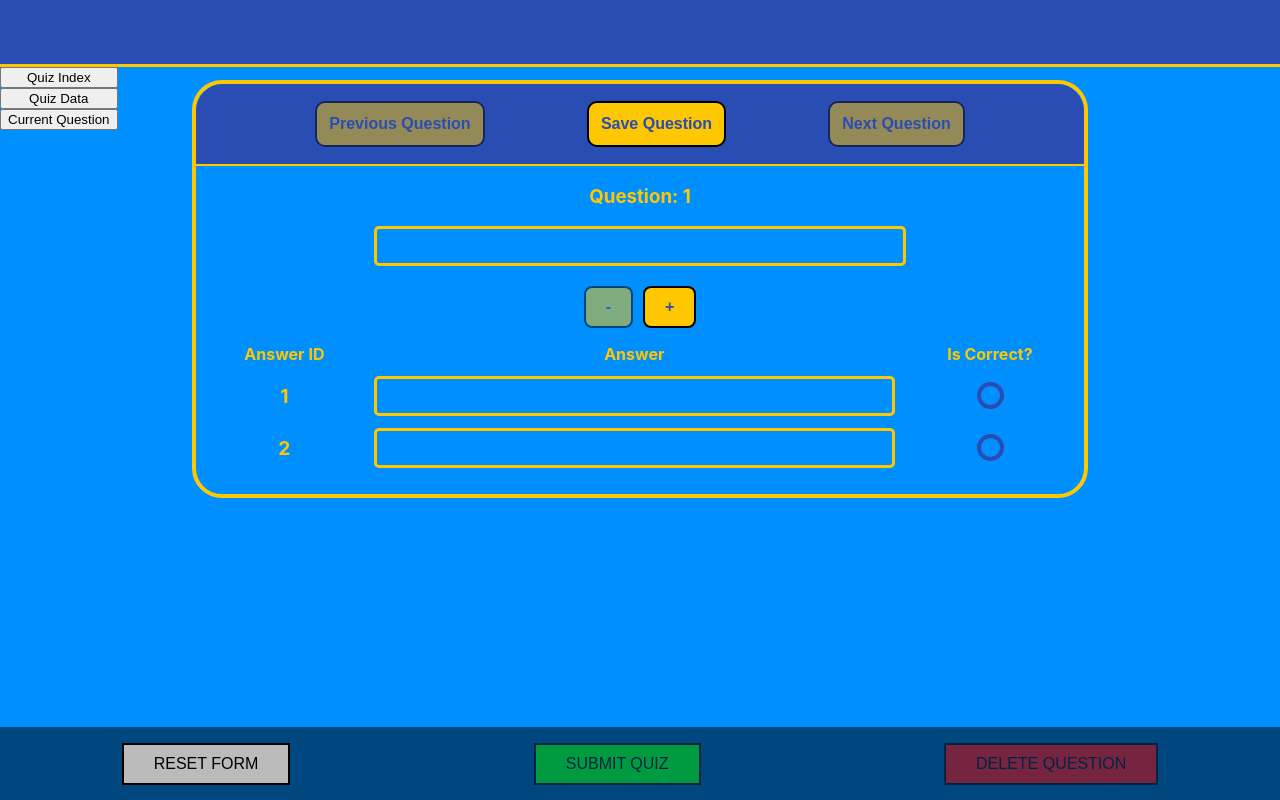
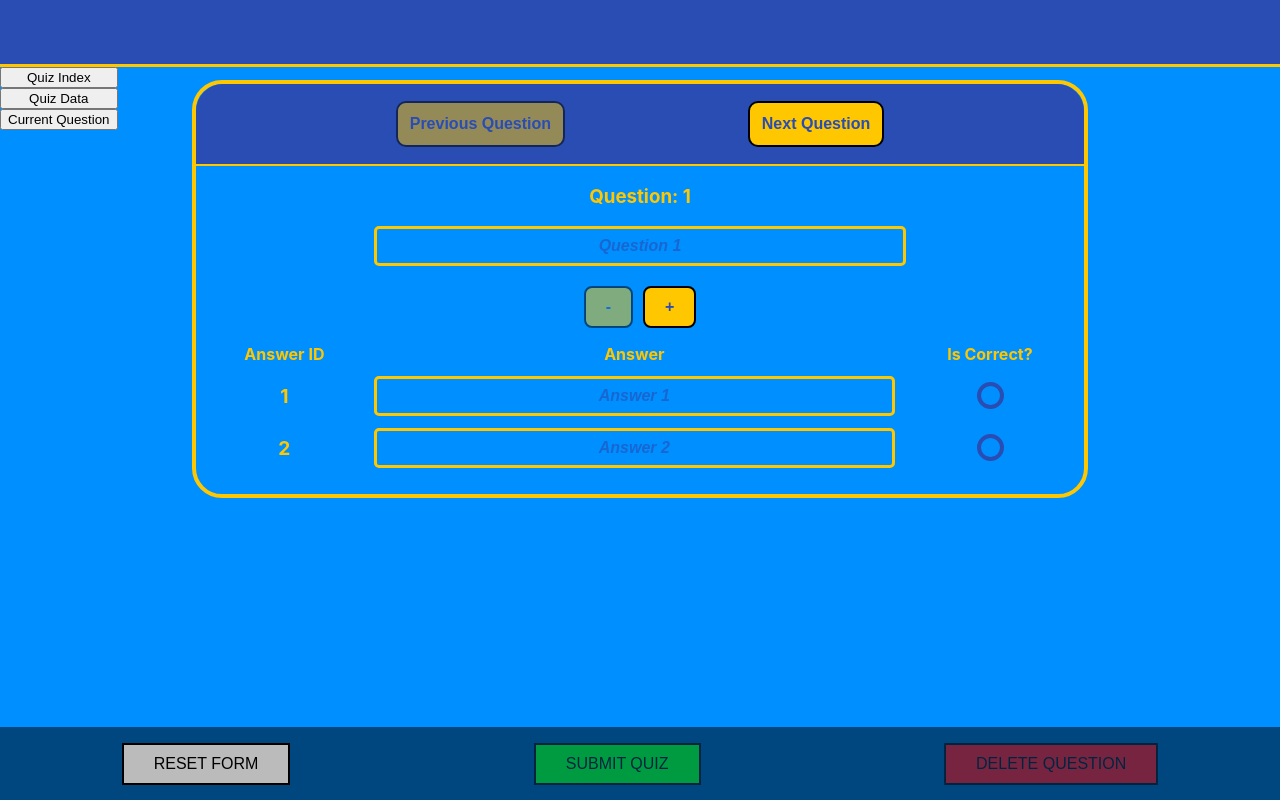
Before and after one commit to s-meenaghan7/quiz-builder-frontend, a React (Create React App) app: page / in a window 1280 px wide. Built offline with nearby package versions, Linux system fonts and the light colour scheme.

Commit message:
Large refactor: the currentQuestion is now a state object that is actively editted when user is completing the quizForm. Once the quizForm is complete, the user saves the currentQuestion to quizData[quizIndex]. So the user is not directly editting the quizData itself.

```diff
--- a/src/quizform/QuizForm.jsx
+++ b/src/quizform/QuizForm.jsx
@@ -11,11 +11,17 @@ import './QuizForm.css';
 
 export default function QuizForm(props) {
   let [quizIndex, setQuizIndex] = useState(0);
-  const [quizData, quizDataDispatch] = useReducer(reducer, [blankQuestion]);
+  const [quizData, quizDataDispatch] = useReducer(reducer, []);
   const [currentQuestion, setCurrentQuestion] = useState(blankQuestion);
 
   useEffect(() => {
-    setCurrentQuestion(() => quizData[quizIndex]);
+    if (quizData[quizIndex] === undefined) {
+      setCurrentQuestion(() => {
+        return { ...blankQuestion, id: quizIndex + 1 };
+      });
+    } else {
+      setCurrentQuestion(() => quizData[quizIndex]);
+    }
   }, [quizData, quizIndex]);
 
   const formIsValid = () => {
@@ -45,33 +51,12 @@ export default function QuizForm(props) {
     return true;
   }
 
-  const getAnswersFromForm = () => {
-    const newAnswers = [];
-    const answersFormData = document.querySelectorAll('.answer');
+  const saveQuestion = () => {
+    // save the currentQuestion to quizData[quizIndex]
+    quizDataDispatch({ type: "SAVE_QUESTION", index: quizIndex, newQuestion: currentQuestion });
 
-    for (let i = 0; i < answersFormData.length; ++i) {
-      let newAnswer = {};
-
-      newAnswer.id = parseInt(answersFormData[i].children[0].innerHTML, 10);
-      newAnswer.answer = answersFormData[i].children[1].children[0].value;
-      newAnswer.isCorrect = answersFormData[i].children[2].children[0].checked;
-
-      newAnswers.push(newAnswer);
-    }
-
-    return newAnswers;
-  }
-
-  const saveQuestion = () => {
-    quizDataDispatch({ type: "SAVE_QUESTION", index: quizIndex, setAnswers: getAnswersFromForm });
-  }
-
-  const createNewQuestion = () => {
-    if (formIsValid()) {
-      saveQuestion();
-      alert('Question Saved.'); // delete/change later; would prefer a notification that does not pause the browser and require the user to click OK.
-      setQuizIndex(quizIndex => quizIndex + 1);
-    }
+    alert('Question Saved.'); // delete/change later; would prefer a notification that does not pause the browser and require the user to click OK.
+    // setCurrentQuestion to blankQuestion with Id + 1 ????
   }
 
   return (
@@ -89,33 +74,34 @@ export default function QuizForm(props) {
             quizData={quizData}
             quizIndex={quizIndex}
             setQuizIndex={setQuizIndex}
-            createNewQuestion={createNewQuestion}
+            formIsValid={formIsValid}
+            saveQuestion={saveQuestion}
           />
 
           <QuestionSection
-            key={`Q${quizIndex + 1}`}
-            questionId={quizIndex + 1}
-            question={quizData[quizIndex].question}
+            key={`Q${currentQuestion.id}`}
+            currentQuestion={currentQuestion}
+            setCurrentQuestion={setCurrentQuestion}
           />
 
           <AnswerControls
-            quizIndex={quizIndex}
-            quizDataDispatch={quizDataDispatch}
-            answersCount={quizData[quizIndex].options.length}
+            currentQuestion={currentQuestion}
+            setCurrentQuestion={setCurrentQuestion}
           />
 
           <AnswerSection
-            key={`A${quizIndex + 1}`}
-            quizData={quizData}
-            quizIndex={quizIndex}
+            key={`A${currentQuestion.id}`}
+            currentQuestion={currentQuestion}
+            setCurrentQuestion={setCurrentQuestion}
           />
         </form>
       </div>
 
       <Footer
+        quizIndex={quizIndex}
         quizData={quizData}
-        quizIndex={quizIndex}
         quizDataDispatch={quizDataDispatch}
+        setCurrentQuestion={setCurrentQuestion}
       />
     </>
   );
--- a/src/quizform/components/Answer.jsx
+++ b/src/quizform/components/Answer.jsx
@@ -1,18 +1,36 @@
 import '../styles/Answer.css';
 
-export default function Answer({ id, answer, isCorrect }) {
+export default function Answer({ answerData, answerTextChanged, correctAnswerChanged }) {
 
   return (
-    <tr className='answer'>
-      <td style={{ fontWeight: 'bold', fontSize: '1.2em' }}>{id}</td>
-
-      <td>
-        <input type='text' name='answer' defaultValue={answer} required />
+    <tr className='answerRow'>
+      <td style={{ fontWeight: 'bold', fontSize: '1.2em' }}>
+        {answerData.id}
       </td>
 
       <td>
-        <input className='radio' id={`radio${id}`} type='radio' name='isCorrect' defaultChecked={isCorrect} />
-        <label htmlFor={`radio${id}`}></label>
+        <input
+          type='text'
+          name='answer'
+          className='answer'
+          id={`answer${answerData.id}`}
+          placeholder={`Answer ${answerData.id}`}
+          defaultValue={answerData.answer}
+          onChange={(e) => answerTextChanged(e, answerData.id)}
+          required
+        />
+      </td>
+
+      <td>
+        <input
+          type='radio'
+          name='isCorrect'
+          className='radio'
+          id={`radio${answerData.id}`}
+          defaultChecked={answerData.isCorrect}
+          onChange={(e) => correctAnswerChanged(e)}
+        />
+        <label htmlFor={`radio${answerData.id}`}></label>
       </td>
     </tr>
   );
--- a/src/quizform/components/AnswerSection.jsx
+++ b/src/quizform/components/AnswerSection.jsx
@@ -2,7 +2,34 @@ import React from 'react';
 import Answer from './Answer';
 import '../styles/AnswerSection.css';
 
-export default function AnswerSection({ quizData, quizIndex }) {
+export default function AnswerSection({ currentQuestion, setCurrentQuestion }) {
+
+  const correctAnswerChanged = () => {
+    const radios = document.querySelectorAll('input[name=isCorrect]');
+
+    const newOptions = [...currentQuestion.options].map((option, i) => {
+      return { ...option, isCorrect: radios[i].checked };
+    });
+
+    const currentQuestionUpdated = {
+      ...currentQuestion,
+      options: newOptions
+    };
+
+    setCurrentQuestion(currentQuestionUpdated);
+  }
+
+  const answerTextChanged = (e, id) => {
+    const newOptions = [...currentQuestion.options];
+    newOptions[id - 1].answer = e.target.value;
+
+    const currentQuestionUpdated = {
+      ...currentQuestion,
+      options: newOptions
+    };
+
+    setCurrentQuestion(currentQuestionUpdated);
+  }
 
   return (
     <div className='answer-section'>
@@ -17,12 +44,12 @@ export default function AnswerSection({ quizData, quizIndex }) {
 
         <tbody>
           {
-            quizData[quizIndex].options.map((a) =>
+            currentQuestion.options.map((a) =>
               <Answer
                 key={a.id}
-                id={a.id}
-                answer={a.answer}
-                isCorrect={a.isCorrect}
+                answerData={a}
+                answerTextChanged={answerTextChanged}
+                correctAnswerChanged={correctAnswerChanged}
               />
             )
           }
--- a/src/quizform/components/QuestionControls.jsx
+++ b/src/quizform/components/QuestionControls.jsx
@@ -1,11 +1,10 @@
 import React, { useEffect } from 'react';
 import '../styles/QuestionControls.css';
 
-export default function QuestionControls({ quizData, quizIndex, setQuizIndex, createNewQuestion }) {
+export default function QuestionControls({ quizData, quizIndex, setQuizIndex, formIsValid, saveQuestion }) {
 
-  useEffect(() => { // Based on quizIndex, determine if Previous Question and Next Question buttons are disabled/enabled.
+  useEffect(() => { // Based on quizIndex, determine if Previous Question is disabled.
     const prev = document.getElementById('prev');
-    const next = document.getElementById('next');
 
     if (quizIndex === 0) {
       prev.setAttribute('disabled', true);
@@ -13,28 +12,40 @@ export default function QuestionControls({ quizData, quizIndex, setQuizIndex, cr
       prev.removeAttribute('disabled');
     }
 
-    if (quizIndex === (quizData.length - 1)) {
-      next.setAttribute('disabled', true);
-    } else {
-      next.removeAttribute('disabled');
-    }
-
-  }, [quizIndex, quizData.length]);
+  }, [quizIndex]);
 
   const previousQuestionHandler = () => {
-    if (quizIndex > 0) setQuizIndex(quizIndex => quizIndex - 1);
+    // check if form is valid. Return if not, else continue
+    if (!formIsValid()) return;
+
+    // save currentQuestion to quizData[quizIndex]
+    saveQuestion();
+
+    // navigate by decrementing quizIndex
+    setQuizIndex(quizIndex => quizIndex - 1);
   }
 
   const nextQuestionHandler = () => {
-    if (quizIndex !== quizData.length - 1) setQuizIndex(quizIndex => quizIndex + 1);
+    // check if form is valid. Return if not, else continue
+    if (!formIsValid()) return;
+
+    // save currentQuestion to quizData[quizIndex]
+    saveQuestion();
+
+    // navigate by incrementing quizIndex
+    setQuizIndex(quizIndex => quizIndex + 1);
   }
 
   return (
     <>
       <div className='question-controls'>
-        <button type='button' id='prev' onClick={() => previousQuestionHandler()}>Previous Question</button>
-        <button type='button' onClick={() => createNewQuestion()}>Save Question</button>
-        <button type='button' id='next' onClick={() => nextQuestionHandler()}>Next Question</button>
+        <button type='button' id='prev' onClick={() => previousQuestionHandler()}>
+          Previous Question
+        </button>
+
+        <button type='button' id='next' onClick={() => nextQuestionHandler()}>
+          Next Question
+        </button>
       </div>
     </>
   );
--- a/src/quizform/components/QuestionSection.jsx
+++ b/src/quizform/components/QuestionSection.jsx
@@ -1,13 +1,31 @@
 import React from 'react';
 import '../styles/QuestionSection.css';
 
-export default function QuestionSection({ questionId, question }) {
+export default function QuestionSection({ currentQuestion, setCurrentQuestion }) {
+
+  const questionChanged = (e) => {
+    const currentQuestionUpdated = {
+      ...currentQuestion,
+      question: e.target.value
+    }
+
+    setCurrentQuestion(currentQuestionUpdated);
+  }
+
   return (
     <div className='question-section'>
-      <h3>Question: {questionId}</h3>
+      <h3>Question: {currentQuestion.id}</h3>
 
       <label>
-        <input name='questionField' id='questionField' type='text' defaultValue={question} required />
+        <input
+          name='questionField'
+          id='questionField'
+          type='text'
+          placeholder={`Question ${currentQuestion.id}`}
+          defaultValue={currentQuestion.question}
+          onChange={(e) => questionChanged(e)}
+          required
+        />
       </label>
     </div>
   );
--- a/src/quizform/reducer/reducer.js
+++ b/src/quizform/reducer/reducer.js
@@ -1,26 +1,19 @@
-import { blankQuestion } from "./blankQuestion";
-
 const reducer = (state, action) => {
   switch (action.type) {
     case "SAVE_QUESTION":
+      // if action.index === state.length, then this is a new question to simply add to state and return
+      if (action.index === state.length) {
+        state.push(action.newQuestion);
+        return state;
+      }
+      // else, we are overwriting a saved question
       const newQuizData = state.map((q, i) => {
         if (i === action.index) {
-          return {
-            id: i + 1,
-            question: document.querySelector('#questionField').value,
-            options: [
-              ...action.setAnswers()
-            ]
-          };
+          return action.newQuestion;
         } else {
           return q;
         }
       });
-
-      if (action.index === newQuizData.length - 1) {
-        // create new blank question if we are saving question at end of quizData array
-        newQuizData.push({ ...blankQuestion, id: newQuizData.length + 1 });
-      }
 
       return newQuizData;
 
@@ -33,37 +26,6 @@ const reducer = (state, action) => {
         return { ...q, id: i + 1 };
       });
 
-    case "ADD_ANSWER":
-      return state.map((question) => {
-        if (question.id === action.id + 1) {
-          return { ...question, options: [...question.options, { id: question.options.length + 1, answer: "", isCorrect: false }] };
-        } else {
-          return question;
-        }
-      });
-
-    case "SUBTRACT_ANSWER":
-      if (state[action.id].options.length > 2) {
-        return state.map((question) => {
-          if (question.id === action.id + 1) {
-            return { ...question, options: question.options.slice(0, question.options.length - 1) };
-          } else {
-            return question;
-          }
-        });
-      } else {
-        return state;
-      }
-
-    case "SET_ANSWERS_TO_DEFAULT":
-      return state.map((question) => {
-        if (question.id === action.id + 1) {
-          return { ...question, options: question.options.slice(0, 2) };
-        } else {
-          return question;
-        }
-      });
-
     default:
       return state;
   }
```
Also changed, not shown: src/quizform/components/AnswerControls.jsx (+9 -5 lines), src/quizform/components/Footer.jsx (+8 -8 lines).
